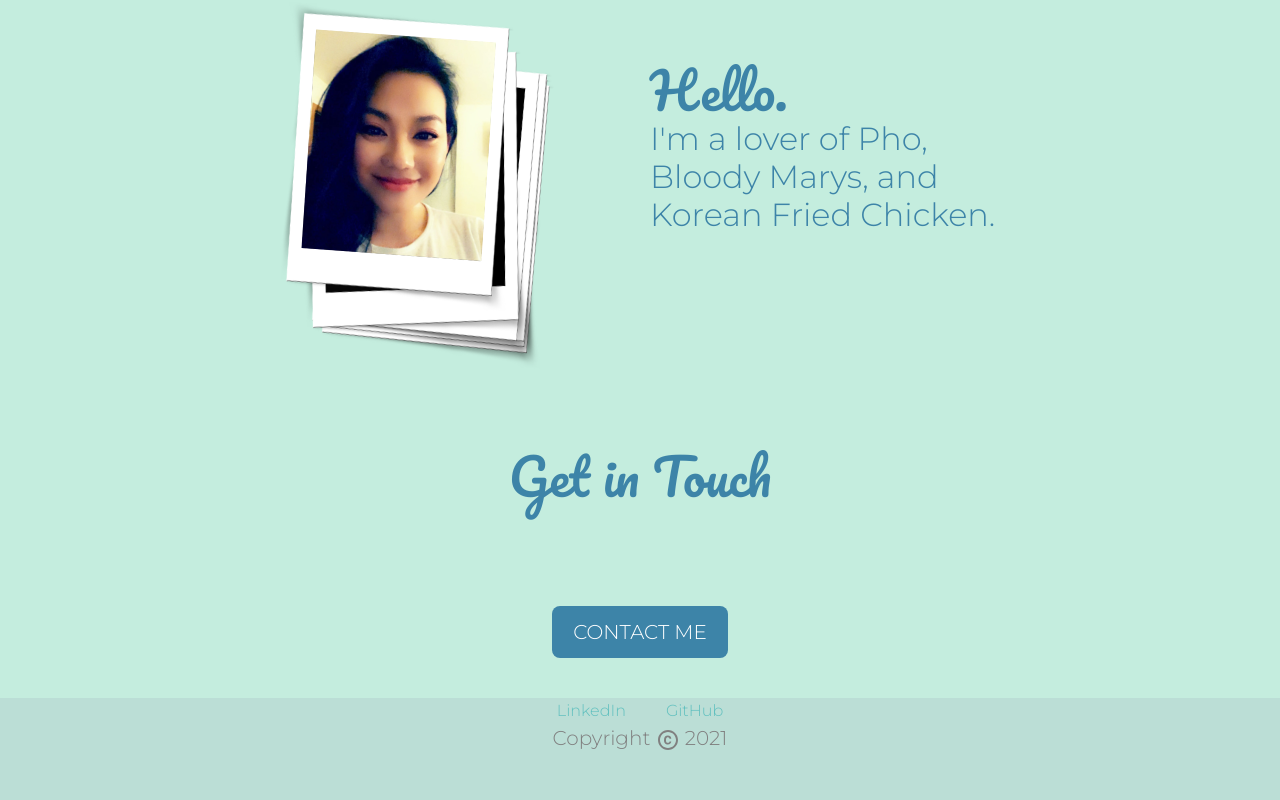
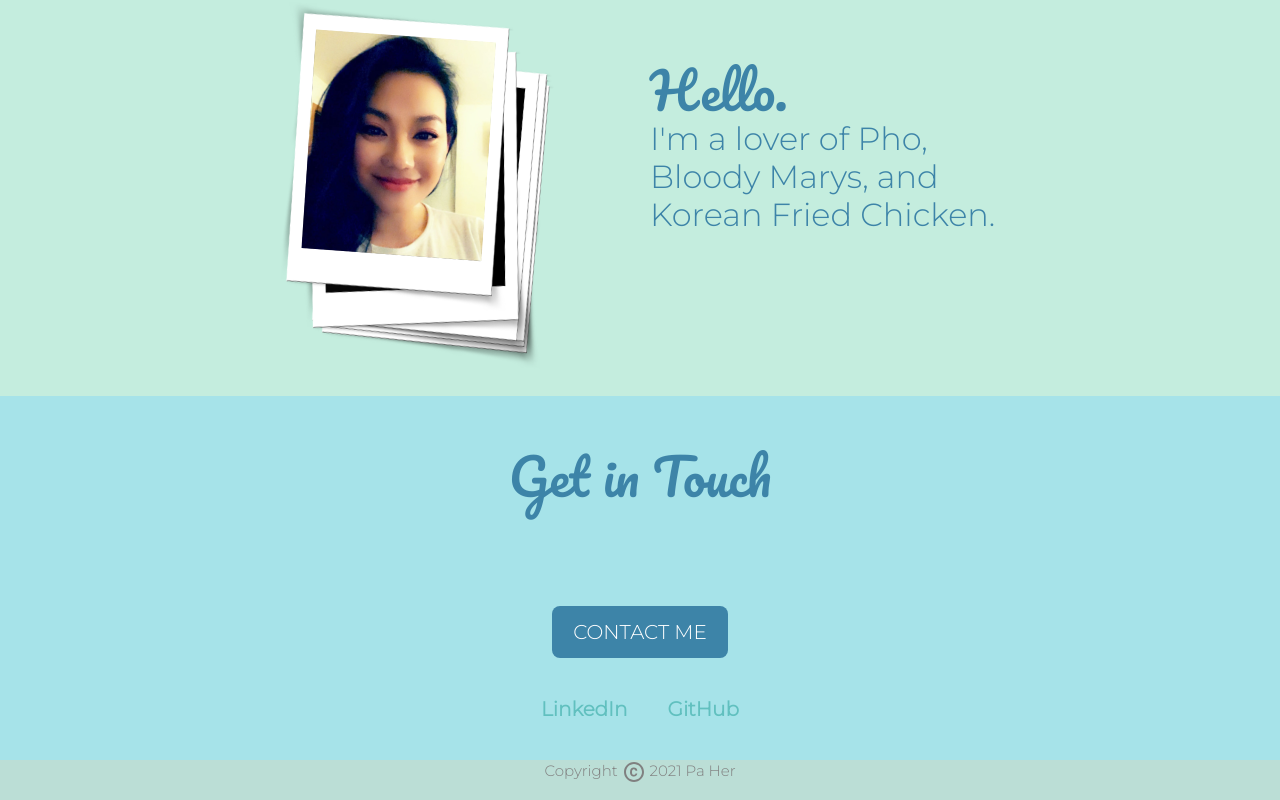
Before and after one commit to phher802/phher802.github.io, a React (Create React App) app in the folder portfolio-app/: page / in a window 1280 px wide. Shown: the part 801-1601 px from the top of the page. Before the commit the page ends 1554 px from the top, so only its background shows below. Built offline with nearby package versions, Linux system fonts and the light colour scheme; a web font is replaced by a local one.

Commit message:
Update CSS styling for Contact, Footer, and Home components

```diff
--- a/portfolio-app/public/styles.css
+++ b/portfolio-app/public/styles.css
@@ -286,11 +286,20 @@ a:hover {
 }
 
 .bottom-container {
-  background-color: #c4edde;
+  background-color: #a6e3e9;
   text-align: center;
   font-family: "Montserrat", sans-serif;
   margin: auto;
   padding: 3.125rem 0 1.25rem;
+}
+
+.footer-link {
+  margin: 1rem;
+}
+
+.footer-link a {
+  font-size: 20px;
+  font-weight: bold;
 }
 
 .btn {
@@ -311,7 +320,7 @@ a:hover {
 }
 
 .btn:hover {
-  background: #30e3cb;
+  background: #c4edde;
   /* background-image: -webkit-linear-gradient(top, #30e3cb, #2bc4ad);
   background-image: -moz-linear-gradient(top, #30e3cb, #2bc4ad);
   background-image: -ms-linear-gradient(top, #30e3cb, #2bc4ad);
@@ -321,8 +330,11 @@ a:hover {
 }
 
 .copyright {
-  padding: 1.25rem 0;
-  color: #61c0bf;
+  margin-bottom: 0;
+  padding: 0;
+  color: grey;
+  font-size: 16px;
+
 }
 
 .font-monts {
@@ -591,4 +603,5 @@ footer {
 
 footer p {
   color: gray;
+  font-size: 15px;
 }
--- a/portfolio-app/src/components/Contact.jsx
+++ b/portfolio-app/src/components/Contact.jsx
@@ -5,7 +5,12 @@ function Contact(){
     <div className="bottom-container contact-me">
         <h1>Get in Touch</h1>
         <h3></h3>
-        <a class="btn" href="mailto: pher024@gmail.com">CONTACT ME</a>
+        <a className="btn" href="mailto: pher024@gmail.com">CONTACT ME</a>
+        <div className="footer-link">
+            <a href="https://www.linkedin.com/in/pa-houa-her-2a896885">LinkedIn</a>
+            <a href="https://github.com/phher802">GitHub</a>
+        </div>
+
     </div>)
 }
 
--- a/portfolio-app/src/components/Footer.jsx
+++ b/portfolio-app/src/components/Footer.jsx
@@ -7,9 +7,8 @@ function Footer(){
     const currentYear = new Date().getFullYear();
 
     return(<footer>
-        <a class="footer-link" href="https://www.linkedin.com/in/pa-houa-her-2a896885">LinkedIn</a>
-        <a class="footer-link" href="https://github.com/phher802">GitHub</a>
-        <p>Copyright <CopyrightIcon /> {currentYear} </p>
+
+        <p>Copyright <CopyrightIcon /> {currentYear} Pa Her</p>
         </footer>)
 }
 
```
